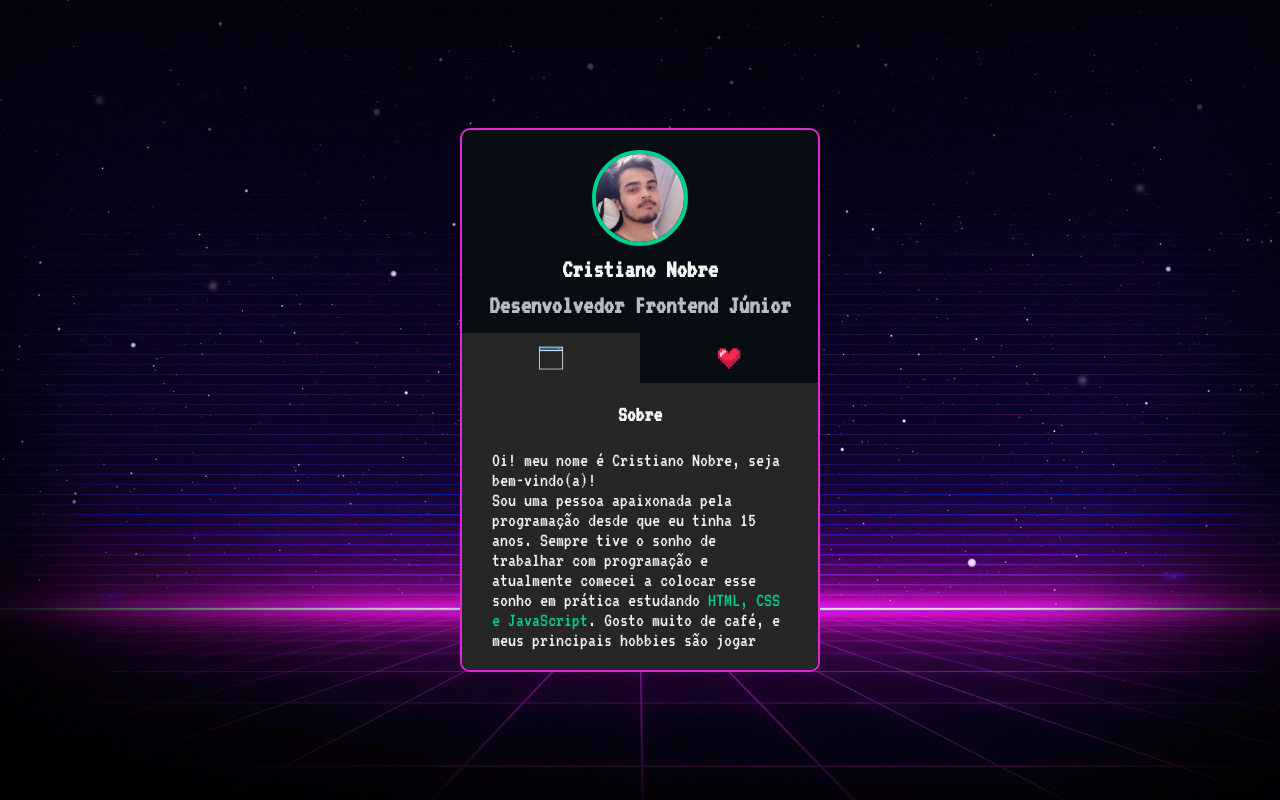
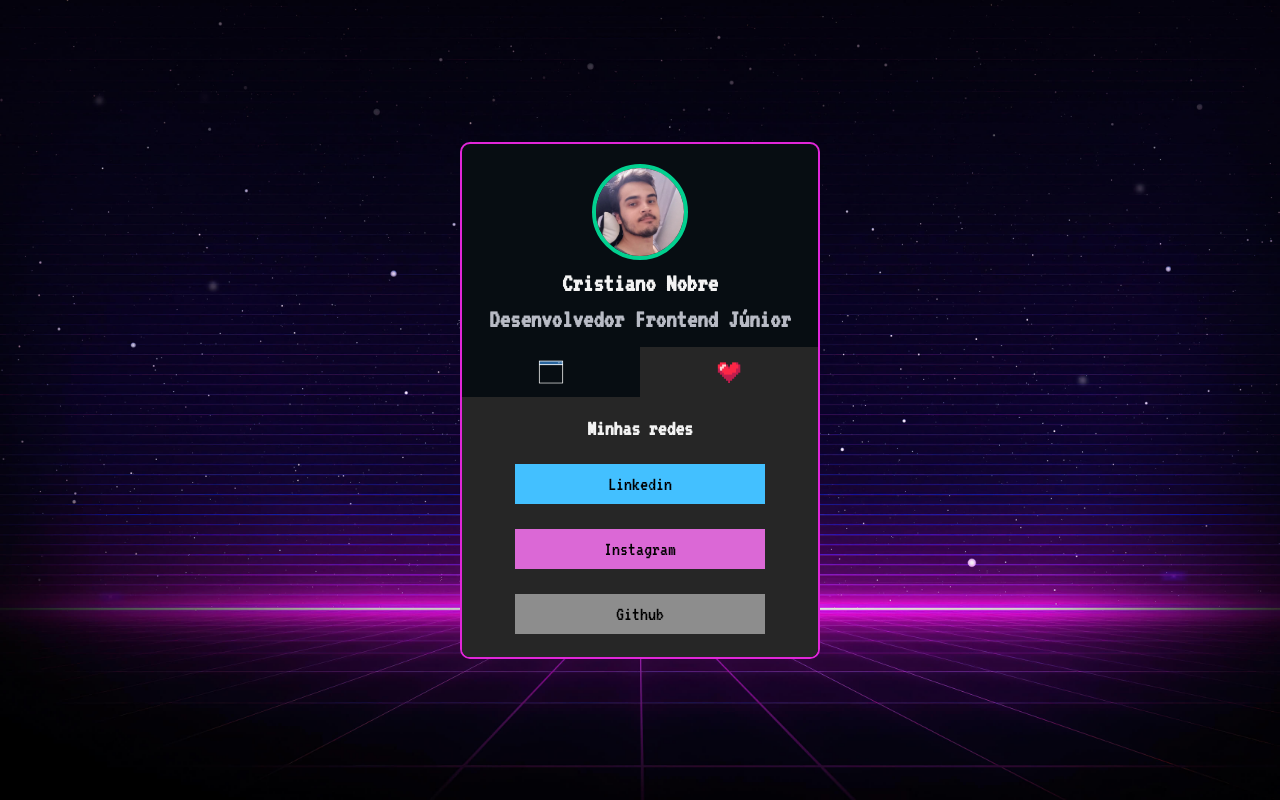
Before and after one commit to cristiano-nobre/MINI-PORTFOLIO, a plain HTML site: page index.html in a window 1280 px wide. Both pictures are taken after a click on the item 729 px from the left and 358 px from the top of the page. Drawn offline with Linux system fonts and the light colour scheme.

Commit message:
codigo-final

```diff
--- a/index.html
+++ b/index.html
@@ -24,16 +24,16 @@
 
       <div class="conteudo">
         <ul class="abas">
-          <li class="aba selecionado">
+          <li class="aba selecionado" id="sobre-mim">
             <img src="./src/imagens/sobre.gif" alt="about icon" />
           </li>
-          <li class="aba">
+          <li class="aba" id="minhas-redes">
             <img src="./src/imagens/coracao.gif" alt="social icon" />
           </li>
         </ul>
 
         <div class="informacoes-abas">
-          <div class="informacao selecionado">
+          <div class="informacao selecionado" id="informacao-sobre-mim">
             <h3 class="sub-titulo">Sobre</h3>
             <div class="descricao">
               <p>Oi! meu nome é Cristiano Nobre, seja bem-vindo(a)!</p>
@@ -46,7 +46,7 @@
               </p>
             </div>
           </div>
-          <div class="informacao">
+          <div class="informacao" id="informacao-minhas-redes">
             <h3 class="sub-titulo">Minhas redes</h3>
             <ul class="redes-sociais">
               <li>
--- a/src/css/styles.css
+++ b/src/css/styles.css
@@ -134,15 +134,13 @@ body{
 }
 
 .redes-sociais .linkedin{
-  background-color: #1d87bd;
+  background-color: #43c0ff;
 }
 
 .redes-sociais .instagram{
-  background-color: #df48d7;
+  background-color: #db68d6;
 }
 
 .redes-sociais .github{
   background-color: #8d8d8d;
 }
-
-.
--- a/src/js/index.js
+++ b/src/js/index.js
@@ -1,10 +1,35 @@
-const info = document.querySelectorAll(".infos");
+const abas = document.querySelectorAll('.aba')
 
-info.forEach(info => {
-  info.addEventListener("click", function() {
-    console.log("clicou na aba", info);
+abas.forEach(aba => {
+  aba.addEventListener('click', function () {
+    if (aba.classList.contains('selecionado')) {
+      return
+    }
+
+    selecionarAba(aba)
+
+    mostrarInformacoesDaAba(aba)
+
   })
 })
 
-// console.log(abas);
-// abas = info
+
+function selecionarAba(aba) {
+  const abaSelecionada = document.querySelector('.aba.selecionado')
+    abaSelecionada.classList.remove('selecionado')
+
+    aba.classList.add('selecionado');
+}
+
+function mostrarInformacoesDaAba(aba) {
+
+  const informacaoSelecionada = document.querySelector(
+    '.informacao.selecionado'
+  )
+  informacaoSelecionada.classList.remove('selecionado')
+
+  const idDoElementoDeInformacoesDaAba = `informacao-${aba.id}`
+  const informacaoASerMostrada = document.getElementById(idDoElementoDeInformacoesDaAba)
+  informacaoASerMostrada.classList.add('selecionado')
+
+}
```
